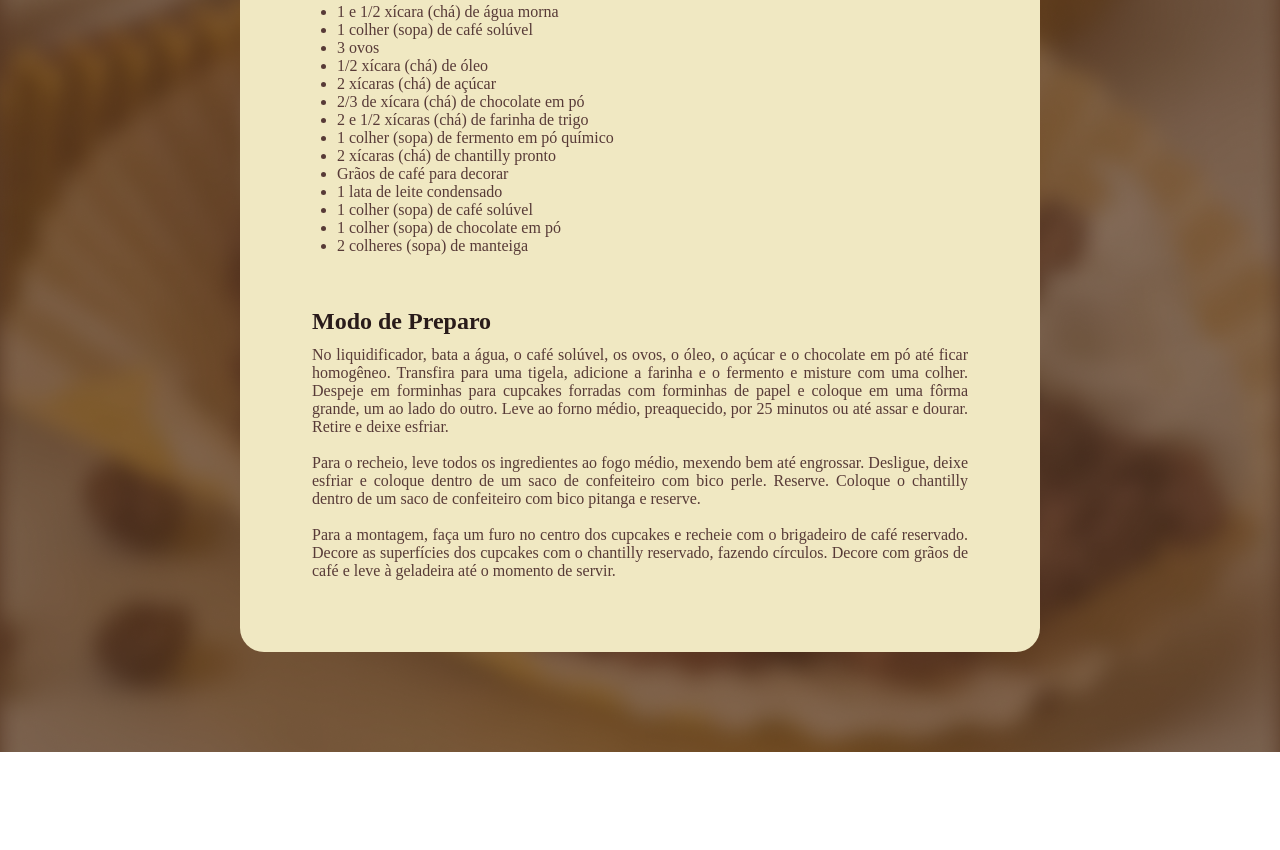
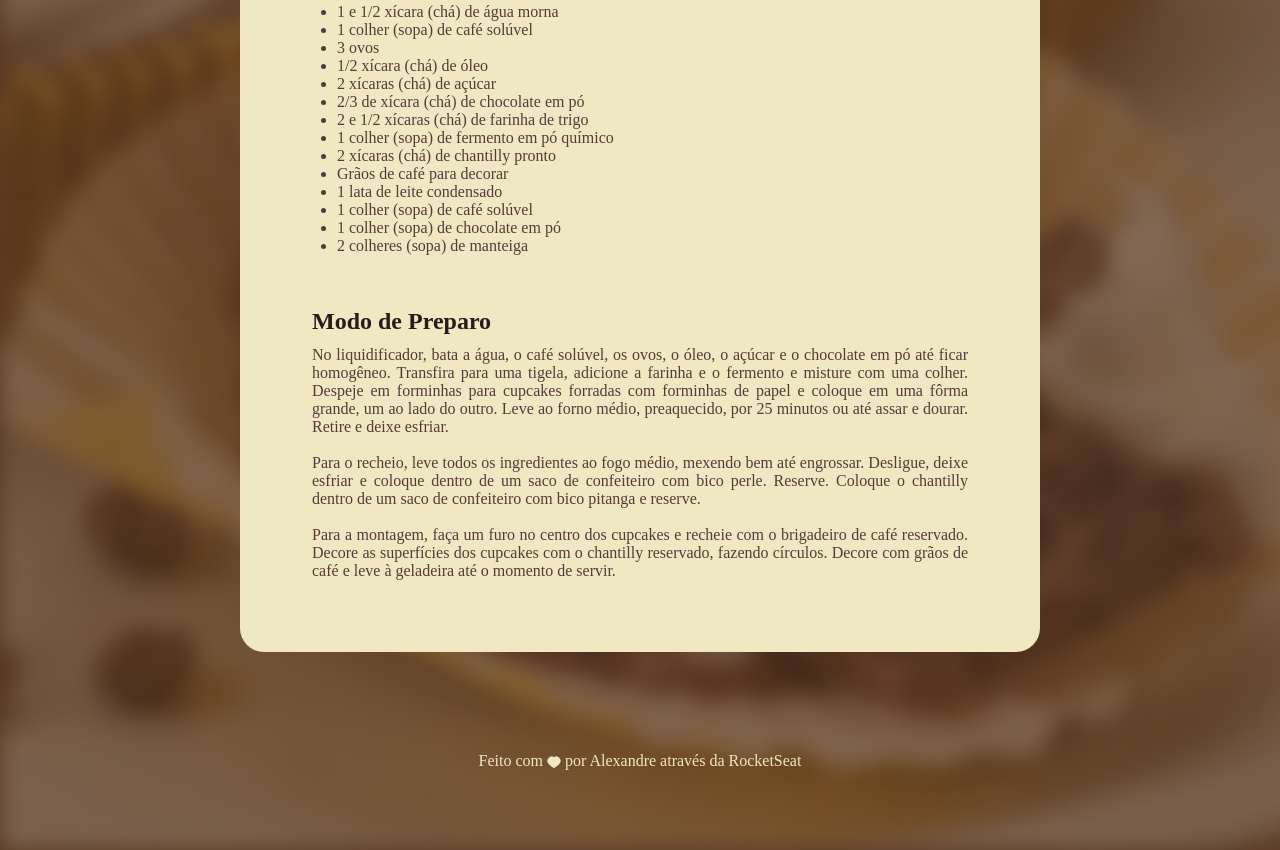
Before and after one commit to Ajunio988/Projeto_1, a plain HTML site: page index.html in a window 1280 px wide. Shown: the part 769-1619 px from the top of the page. Before the commit the page ends 1521 px from the top, so only its background shows below. Drawn offline with Linux system fonts and the light colour scheme; a web font is replaced by a local one.

Commit message:
Adicionando o footer

```diff
--- a/index.html
+++ b/index.html
@@ -53,6 +53,10 @@
       </section>
     </main>
   </div>
+
+  <footer>Feito com
+    <img src="assets/img/Vector.svg" alt="Imagem de Coração">
+    por Alexandre através da RocketSeat</footer>
 </body>
 
 </html>
--- a/style.css
+++ b/style.css
@@ -58,3 +58,13 @@ h1, h2 {
 ul {
   padding-left: 25px;
 }
+
+footer {
+  color: #F0E8C2;
+  text-align: center;
+  padding-bottom: 80px;
+}
+
+footer img {
+  vertical-align: middle;
+}
```
Also changed, not shown: assets/img/Vector.svg (added).
